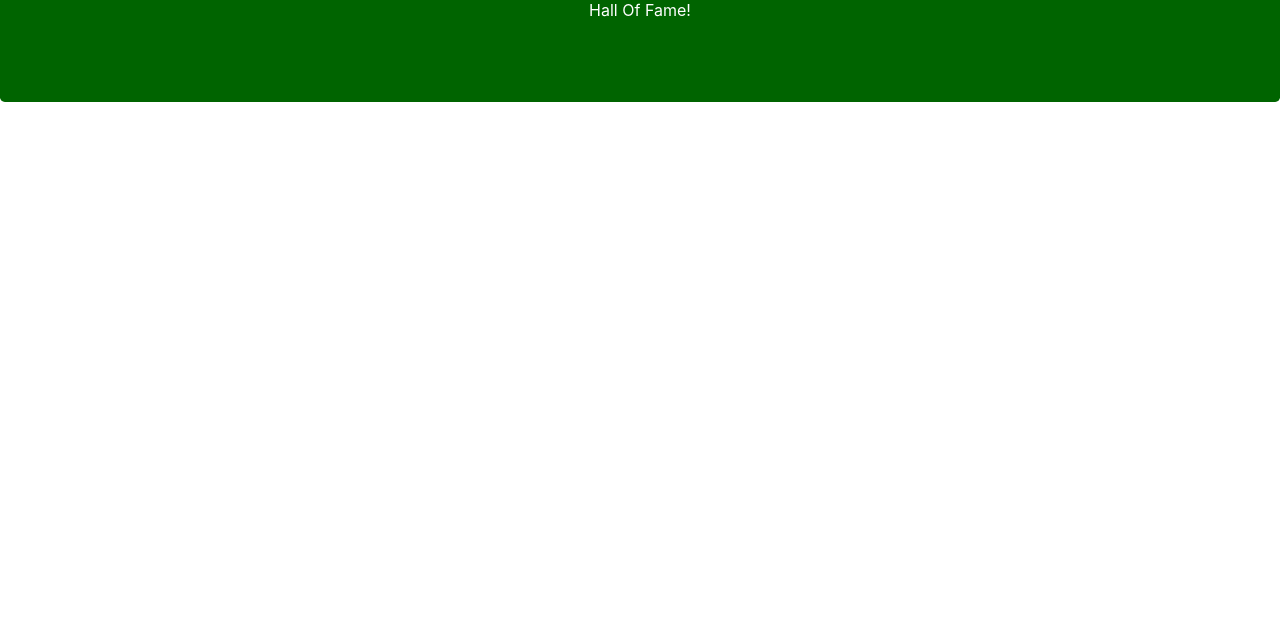
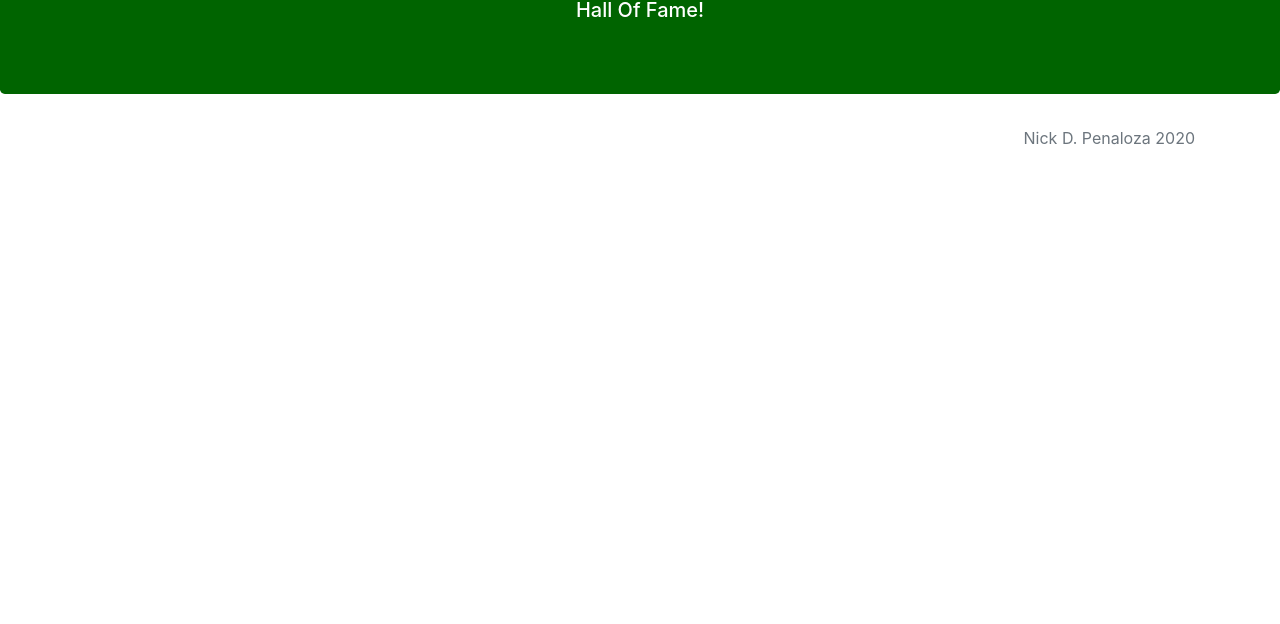
Before and after one commit to ndpenaloza/homework4, a plain HTML site: page topscores.html in a window 1280 px wide. Shown: the part 176-800 px from the top of the page. Drawn offline with nearby package versions, Linux system fonts and the light colour scheme.

```diff
--- a/script.js
+++ b/script.js
@@ -123,6 +123,6 @@ function generateQuestion() {
     //update final score
     document.querySelector("#final-score").textContent = score;
     // Go to score board page
-    window.location.replace(href="scoreboard.html");
+    window.location.replace(href="topscores.html");
   }
 });
--- a/topscores.html
+++ b/topscores.html
@@ -20,7 +20,16 @@
   </nav>
   <div class="jumbotron">
     <h1 class="text-center"><strong></strong>National Park Service Quiz</strong></h1>
-    <p id="jumbo-text" class="text-center">Hall Of Fame!</p>
+    <h5 id="jumbo-text" class="text-center">Hall Of Fame!</h5>
+</div>
+<div class="score-record"></div>
+<!--Footer-->
+<div class=container>
+  <div class=footer>
+      <div class="text-right">
+          <p class="text-muted">Nick D. Penaloza 2020</p>
+      </div>
+  </div>
 </div>
   <!--Javascript-->
   <script src="https://code.jquery.com/jquery-3.5.1.slim.min.js" integrity="sha384-DfXdz2htPH0lsSSs5nCTpuj/zy4C+OGpamoFVy38MVBnE+IbbVYUew+OrCXaRkfj" crossorigin="anonymous"></script>
```
Also changed, not shown: index.html (+1 -1 lines), 4 other files.
